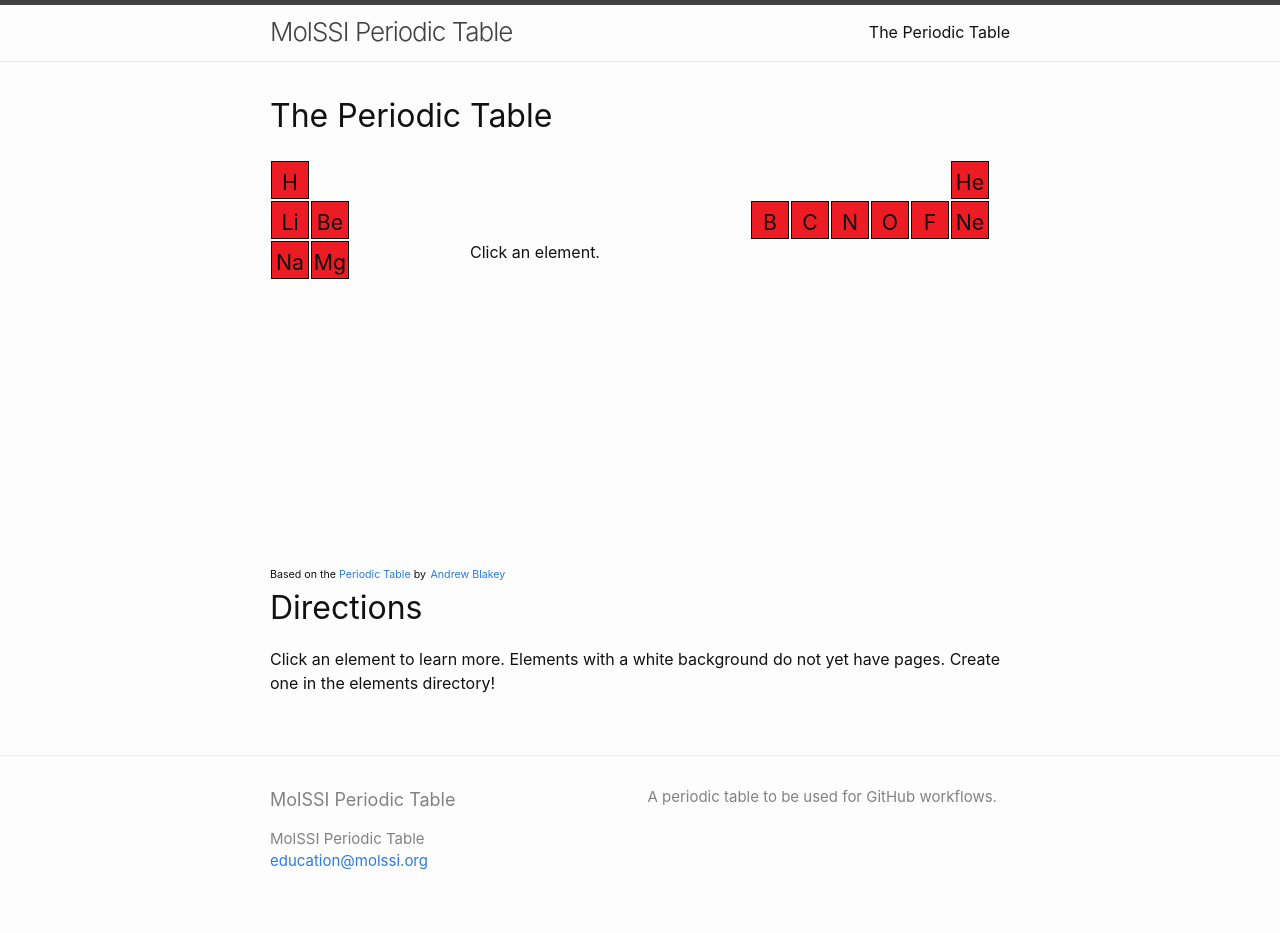
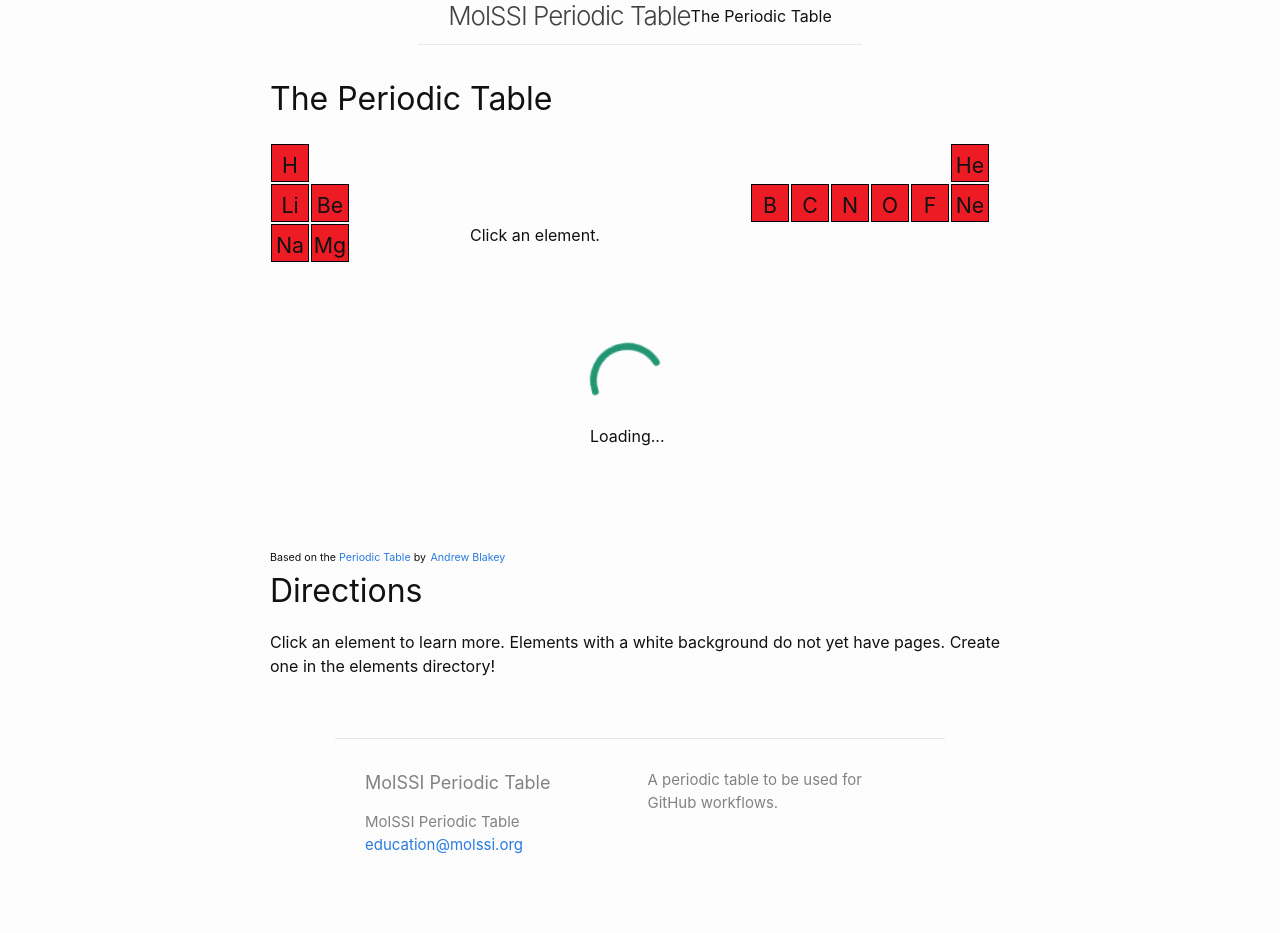
Before and after one commit to MolSSI-Education/periodic-table, a Jekyll site: the page built from index.md, in a window 1280 px wide. Built offline with Jekyll 4.4.1, drawn with Linux system fonts in a browser that asks for light colours.

Commit message:
add a loading animation to the page

```diff
--- a/_layouts/home.html
+++ b/_layouts/home.html
@@ -19,6 +19,12 @@
               <div id="center">
                   <div id="periodic-table">
                       <div style="grid-column:6/11; grid-row:3;">Click an element.</div>
+                      <div id="loader" style="grid-column:9/11; grid-row:6;">
+                        <svg class="spinner" width="75px" height="75px" viewBox="0 0 66 66" xmlns="http://www.w3.org/2000/svg">
+                          <circle class="path" fill="none" stroke-width="6" stroke-linecap="round" cx="33" cy="33" r="30"></circle>
+                       </svg>
+                       Loading...
+                      </div>
                   </div>
               </div>
           </div>
--- a/assets/css/style.scss
+++ b/assets/css/style.scss
@@ -2,3 +2,56 @@
 ---
 
 @import "minima";
+
+// This is just to center the spinner - https://codepen.io/mrrocks/pen/EiplA
+
+html, body { height: 100%; }
+
+body {
+   display: flex;
+   align-items: center;
+   justify-content: center;
+}
+
+// Here is where the magic happens
+
+$offset: 187;
+$duration: 1.4s;
+
+.spinner {
+  animation: rotator $duration linear infinite;
+}
+
+@keyframes rotator {
+  0% { transform: rotate(0deg); }
+  100% { transform: rotate(270deg); }
+}
+
+.path {
+  stroke-dasharray: $offset;
+  stroke-dashoffset: 0;
+  transform-origin: center;
+  animation:
+    dash $duration ease-in-out infinite,
+    colors ($duration*4) ease-in-out infinite;
+}
+
+@keyframes colors {
+	0% { stroke: #4285F4; }
+	25% { stroke: #DE3E35; }
+	50% { stroke: #F7C223; }
+	75% { stroke: #1B9A59; }
+  100% { stroke: #4285F4; }
+}
+
+@keyframes dash {
+ 0% { stroke-dashoffset: $offset; }
+ 50% {
+   stroke-dashoffset: $offset/4;
+   transform:rotate(135deg);
+ }
+ 100% {
+   stroke-dashoffset: $offset;
+   transform:rotate(450deg);
+ }
+}
--- a/script/main.js
+++ b/script/main.js
@@ -4,10 +4,6 @@
   window.location = element.url
 
   return false
-}
-
-function getStarRank(count) {
-  return Math.ceil(Math.min(count, 1000) / 200)
 }
 
 const colors = {
@@ -39,10 +35,13 @@
 
 window.onload = () => {
   let tableDiv = document.querySelector('#periodic-table')
+  let loader = document.querySelector("#loader")
 
   window.tableData.forEach((e) => {
     addElementToTable(e, tableDiv)
   })
 
-  showElementDetails(window.tableData[0])
+  // remove loading animation
+  loader.remove()
+
 }
```
